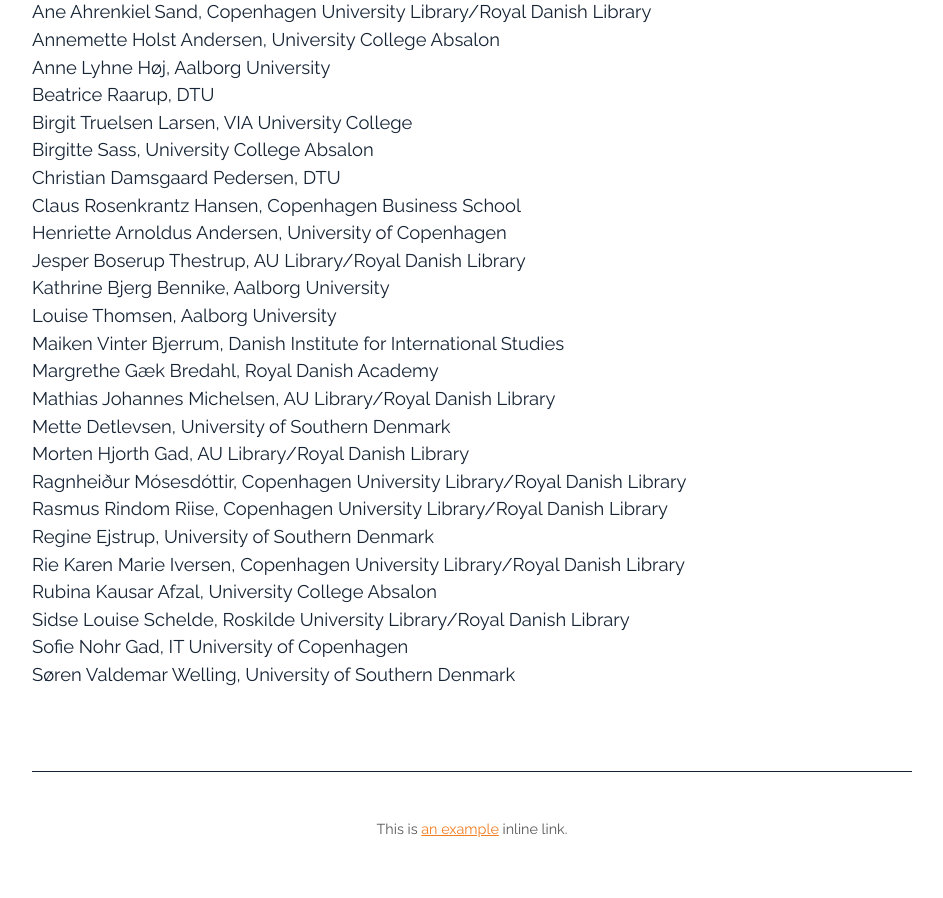
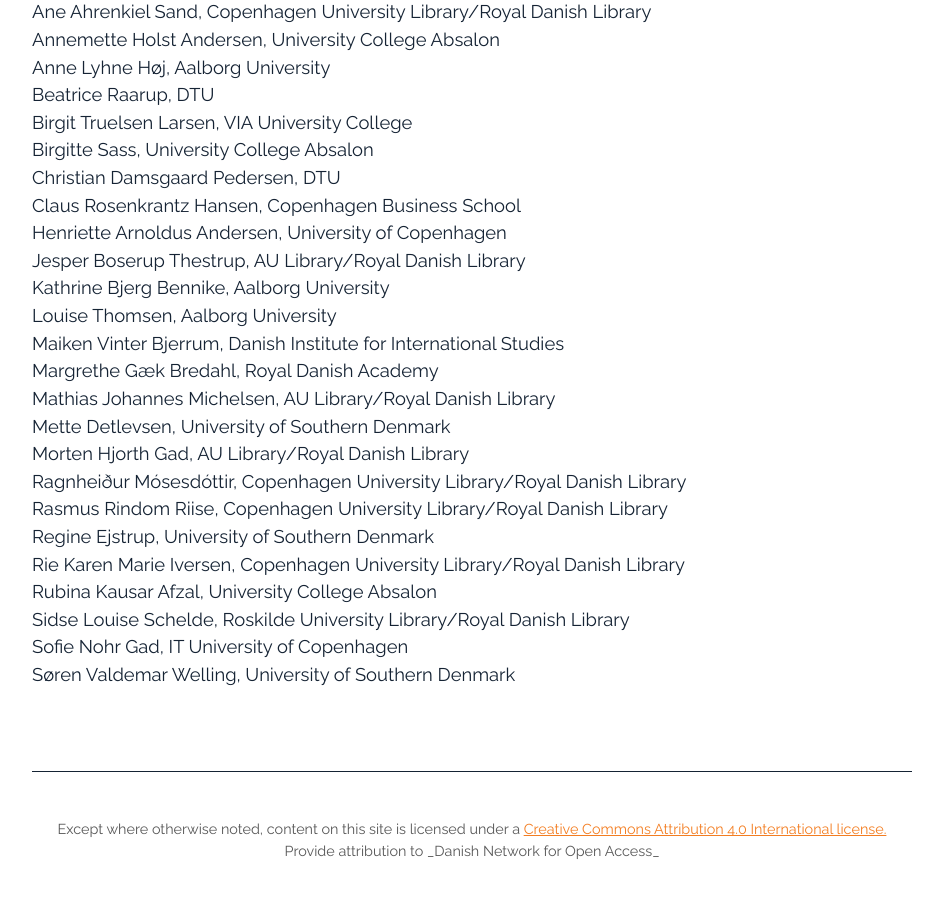
Before and after one commit to openaccess-dk/openaccess-dk.github.io, a Jekyll site: the page built from index.md, in a window 1280 px wide and 900 px high, scrolled down 713 px. Shown: the whole window, without its empty margins (168-1111 px from the left). Built offline with Jekyll 4.4.1, drawn with Linux system fonts in a browser that asks for light colours.

Commit message:
Update default.html

```diff
--- a/_layouts/default.html
+++ b/_layouts/default.html
@@ -24,7 +24,7 @@
   </main>
 
   <footer>
-    <p>This is <a href="http://example.com/" title="Title"> an example</a> inline link.</p>
+    <p>Except where otherwise noted, content on this site is licensed under a <a href="https://creativecommons.org/licenses/by/4.0/" title="Title"> Creative Commons Attribution 4.0 International license.</a> Provide attribution to _Danish Network for Open Access_</p>
   </footer>
 
 </body>
```
